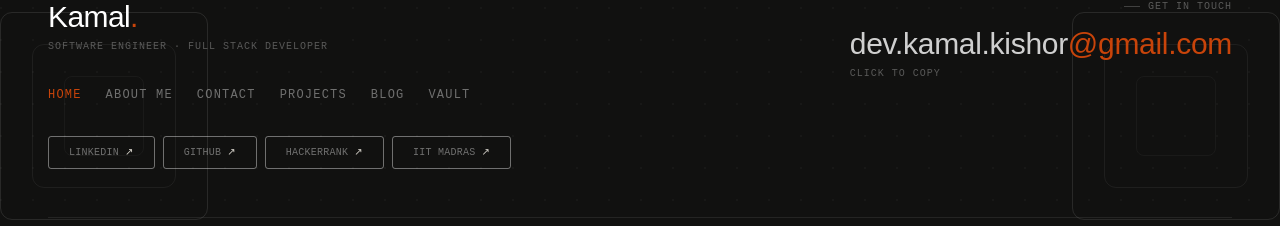
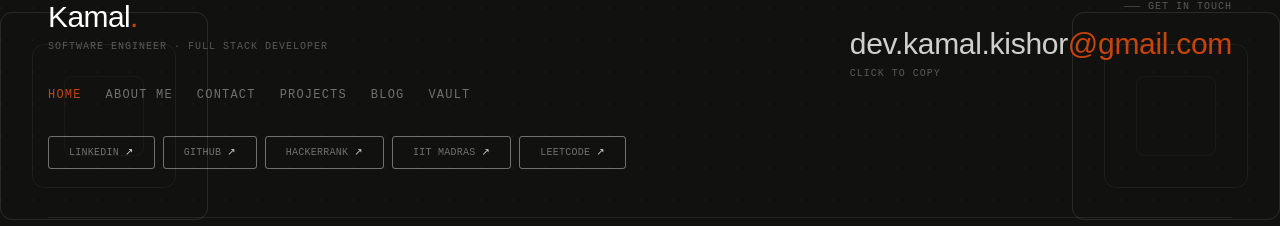
Before and after one commit to kkamal11/kkamal11.github.io, a React (Vite) app: page / in a window 1280 px wide. Shown: the part 3827-4053 px from the top of the page. Built offline with nearby package versions, Linux system fonts and the light colour scheme.

Commit message:
leetcode-btn-add

```diff
--- a/src/components/layout/Footer.tsx
+++ b/src/components/layout/Footer.tsx
@@ -260,6 +260,7 @@ export default function Footer() {
                 <SocialButton link="https://github.com/kkamal11"                       name="Github"     bgColor="gray"   />
                 <SocialButton link="https://www.hackerrank.com/profile/kishorkamal7091" name="Hackerrank" bgColor="green"  />
                 <SocialButton link="https://app.onlinedegree.iitm.ac.in/student/21F2000804" name="IIT Madras" bgColor="maroon" />
+                <SocialButton link="https://leetcode.com/u/kishorkamal7091/" name="LeetCode" bgColor="yellow" />
               </div>
             </div>
           </Reveal>
```
